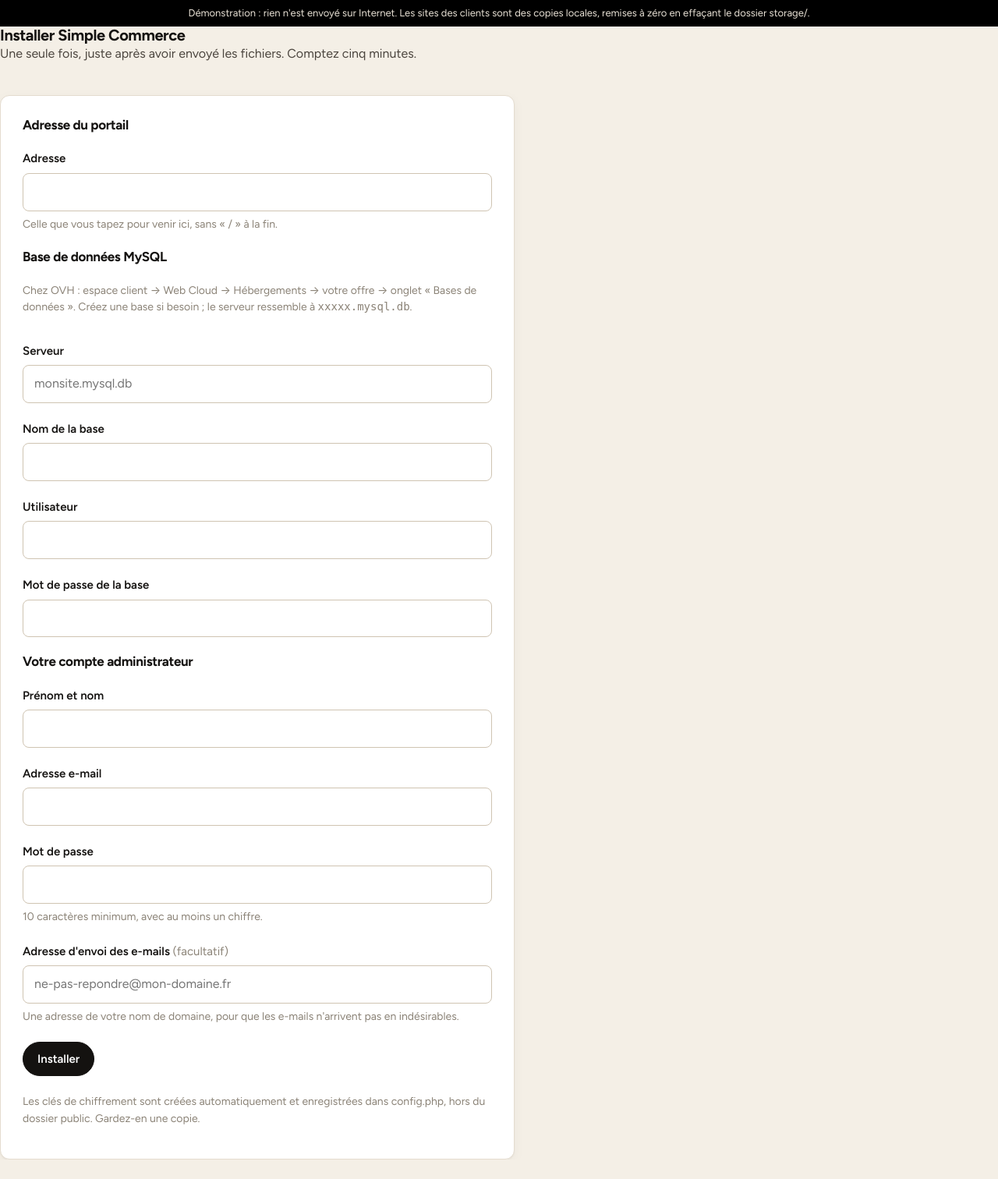
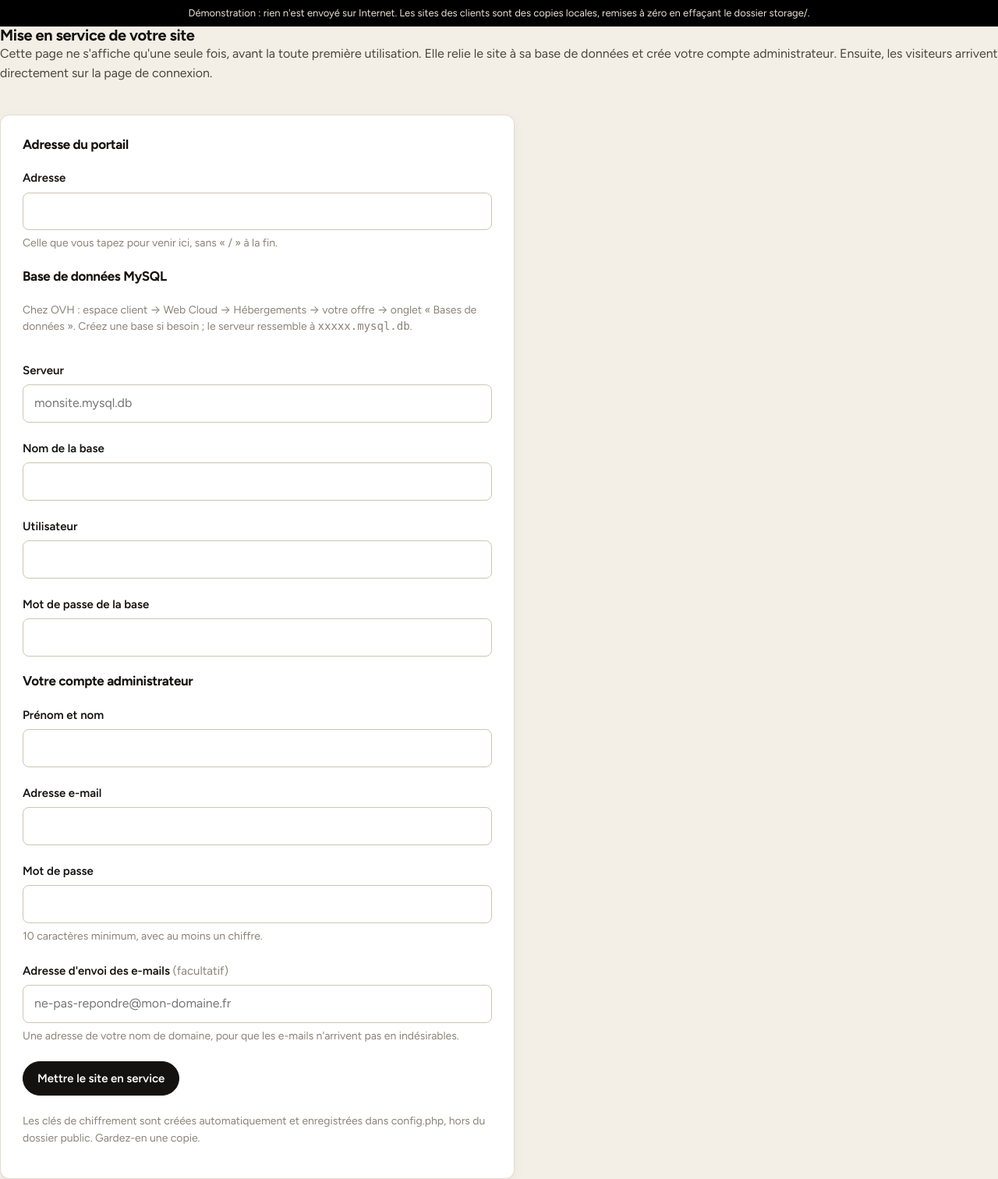
Before and after one commit to ougot0/simplecomerce, a PHP site: the page made by portail/templates/install.php in a window 1280 px wide. Shown: the whole page at 78% size. Before the commit the page ends 1487 px from the top, so only its background shows below. Run offline with PHP 8.4, Linux system fonts and the light colour scheme; the template is opened without the code that fills it, so the values that code supplies are empty; some libraries are stand-ins or nearby versions.

Commit message:
Page de première configuration : textes plus clairs (ce n'est pas un logiciel à installer)
Co-Authored-By: Claude Opus 5.5 <noreply@anthropic.com>
Claude-Session: https://claude.ai/code/session_01VJMpQJprxfHwdLoiAJdTWs

```diff
--- a/portail/templates/install.php
+++ b/portail/templates/install.php
@@ -1,6 +1,6 @@
 <?php /** @var array $checks @var array $values @var array $errors */ ?>
-<h2>Installer Simple Commerce</h2>
-<p class="muted">Une seule fois, juste après avoir envoyé les fichiers. Comptez cinq minutes.</p>
+<h2>Mise en service de votre site</h2>
+<p class="muted">Cette page ne s'affiche qu'une seule fois, avant la toute première utilisation. Elle relie le site à sa base de données et crée votre compte administrateur. Ensuite, les visiteurs arrivent directement sur la page de connexion.</p>
 <ul class="checks install-checks">
     <?php foreach ($checks as [$label, $ok, $hint]): ?>
     <li><?= tag($ok ? 'live' : 'error', $ok ? 'OK' : 'À régler') ?><span><?= e($label) ?><?php if (!$ok): ?><span class="help block"><?= e($hint) ?></span><?php endif ?></span></li>
@@ -22,6 +22,6 @@
     <div class="field<?= invalid($errors, 'email') ?>"><label for="email">Adresse e-mail</label><input id="email" name="email" type="email" value="<?= e($values['email']) ?>"><?= field_error($errors, 'email') ?></div>
     <div class="field<?= invalid($errors, 'password') ?>"><label for="password">Mot de passe</label><input id="password" name="password" type="password" autocomplete="new-password"><span class="help">10 caractères minimum, avec au moins un chiffre.</span><?= field_error($errors, 'password') ?></div>
     <div class="field<?= invalid($errors, 'mail_from') ?>"><label for="mail_from">Adresse d'envoi des e-mails <span class="optional">(facultatif)</span></label><input id="mail_from" name="mail_from" type="email" value="<?= e($values['mail_from']) ?>" placeholder="ne-pas-repondre@mon-domaine.fr"><span class="help">Une adresse de votre nom de domaine, pour que les e-mails n'arrivent pas en indésirables.</span><?= field_error($errors, 'mail_from') ?></div>
-    <div class="actions"><button class="btn btn-primary" type="submit">Installer</button></div>
+    <div class="actions"><button class="btn btn-primary" type="submit">Mettre le site en service</button></div>
     <p class="help">Les clés de chiffrement sont créées automatiquement et enregistrées dans config.php, hors du dossier public. Gardez-en une copie.</p>
 </form>
```
